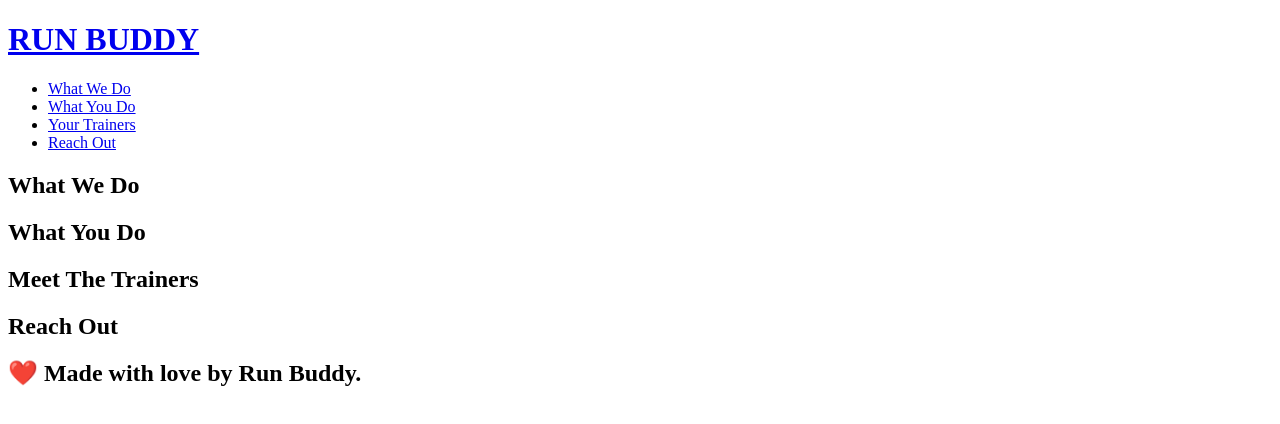
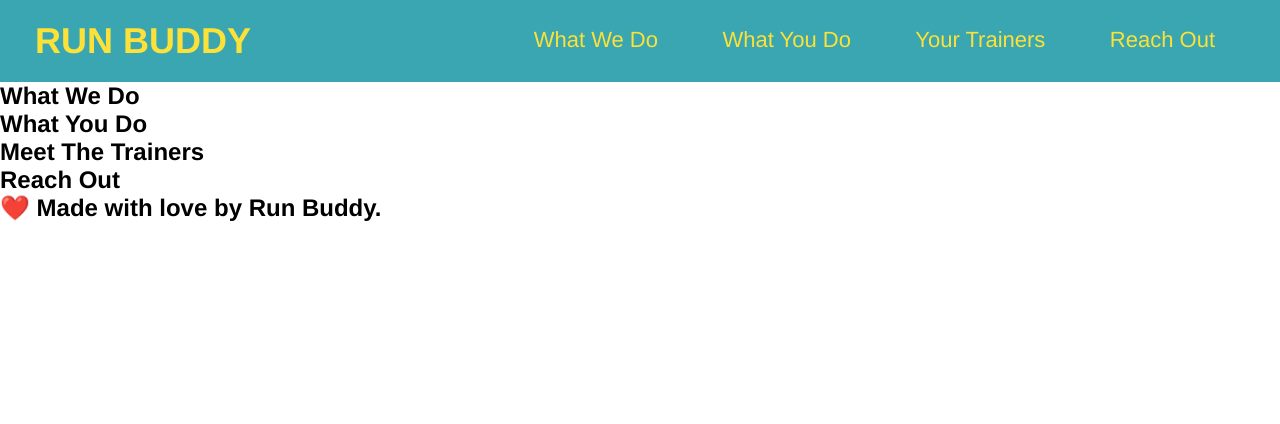
Before and after one commit to cole22simpson/run-buddy, a plain HTML site: page index.html in a window 1280 px wide. Drawn offline with Linux system fonts and the light colour scheme.

Commit message:
Added CSS to Header

```diff
--- a/index.html
+++ b/index.html
@@ -3,12 +3,13 @@
     <head>
         <meta charset="UTF-8" />
         <title>Run Buddy</title>
+        <link rel="stylesheet" href="style.css" />
     </head>
     <body>
         <!--Navigation-->
         <header>
         <h1>
-            <a href="/">RUN BUDDY</a>
+        <a href="/">RUN BUDDY</a>
         </h1>
         <nav>
             <!--Unordered list element-->
--- /dev/null
+++ b/style.css
@@ -0,0 +1,41 @@
+* {
+    margin:0;
+    padding:0;
+}
+
+body {
+    font-family: Helvetica, Arial, sans-serif;
+}
+
+header {
+    padding: 20px 35px;
+    background-color: #39a6b2;
+}
+
+header h1 {
+    font-weight: bold;
+    font-size: 36px;
+    color: #fce138;
+    margin:0;
+    display: inline;
+}
+
+header a {
+    text-decoration: none;
+    color:#fce138;
+}
+
+header nav {
+    float: right;
+    margin: 7px 0;
+}
+
+header nav ul li {
+    display: inline;
+}
+
+header nav ul li a {
+    margin: 0 30px;
+    font-weight: lighter;
+    font-size: 22px;
+}
```
